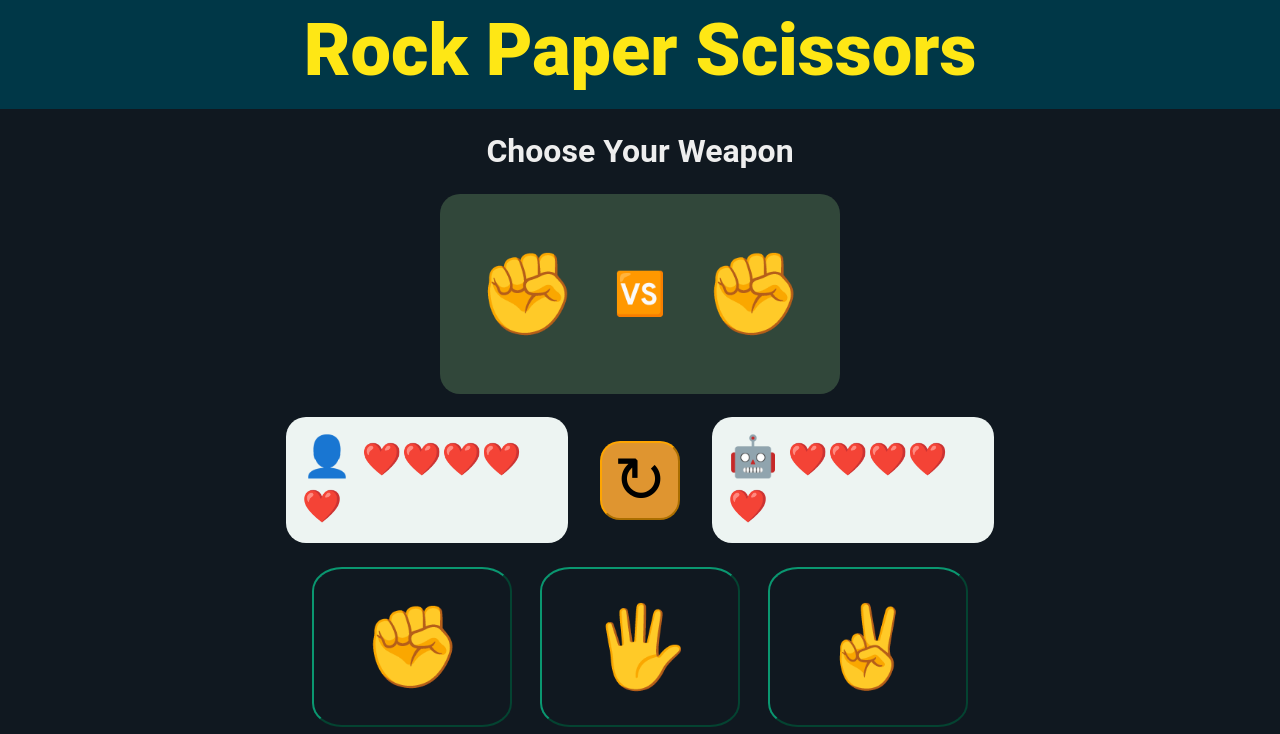
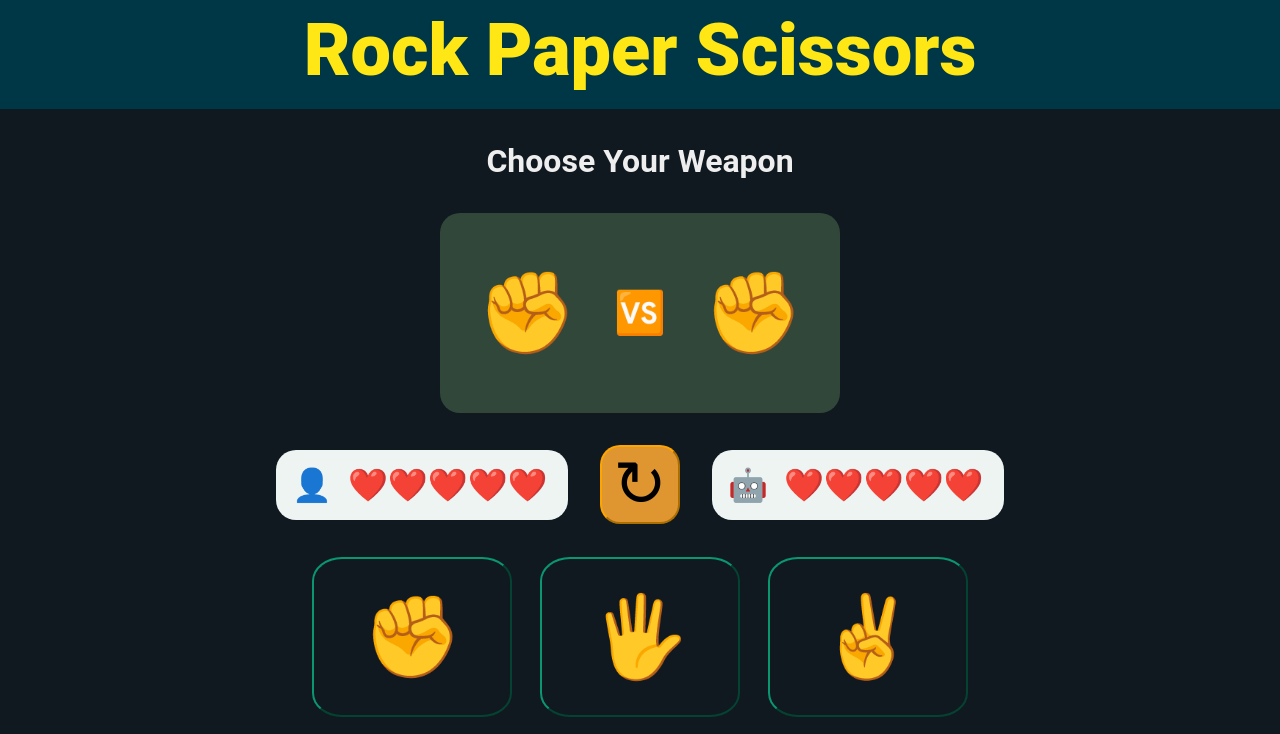
Before and after one commit to SemirMuhammed/odin-rock-paper-scissors, a plain HTML site: page index.html in a window 1280 px wide. Shown: the top 734 px of the page. Drawn offline with Linux system fonts and the light colour scheme.

Commit message:
Update: different browser functionality; Update: README to the new version;

```diff
--- a/index.html
+++ b/index.html
@@ -17,9 +17,9 @@
 		<div id="computer">✊</div>
 	</div>
 	<div class="playerLives">
-		<div class="userLive">👤 <span id="userLive">❤️❤️❤️❤️❤️</span></div>
+		<div class="userLive"><span>👤</span><span id="userLive">❤️❤️❤️❤️❤️</span></div>
 		<button id="restart">↻</button>
-		<div class="computerLive">🤖 <span id="computerLive">❤️❤️❤️❤️❤️</span></div>
+		<div class="computerLive"><span>🤖</span><span id="computerLive">❤️❤️❤️❤️❤️</span></div>
 	</div>
 	<div class="choice-container" id="userChoice">
 		<button type="button" id="rock" class="choice">✊</button>
--- a/style.css
+++ b/style.css
@@ -60,10 +60,11 @@ body {
 
 .playerLives div {
 	background-color: #EDF4F2;
-	width: 250px;
+	width: 260px;
 	border-radius: 20px;
 	padding: 16px;
-	font-size: 40px;
+	display: flex;
+	gap: 16px;
 }
 
 .playerLives button {
```
Also changed, not shown: 1 other file.
